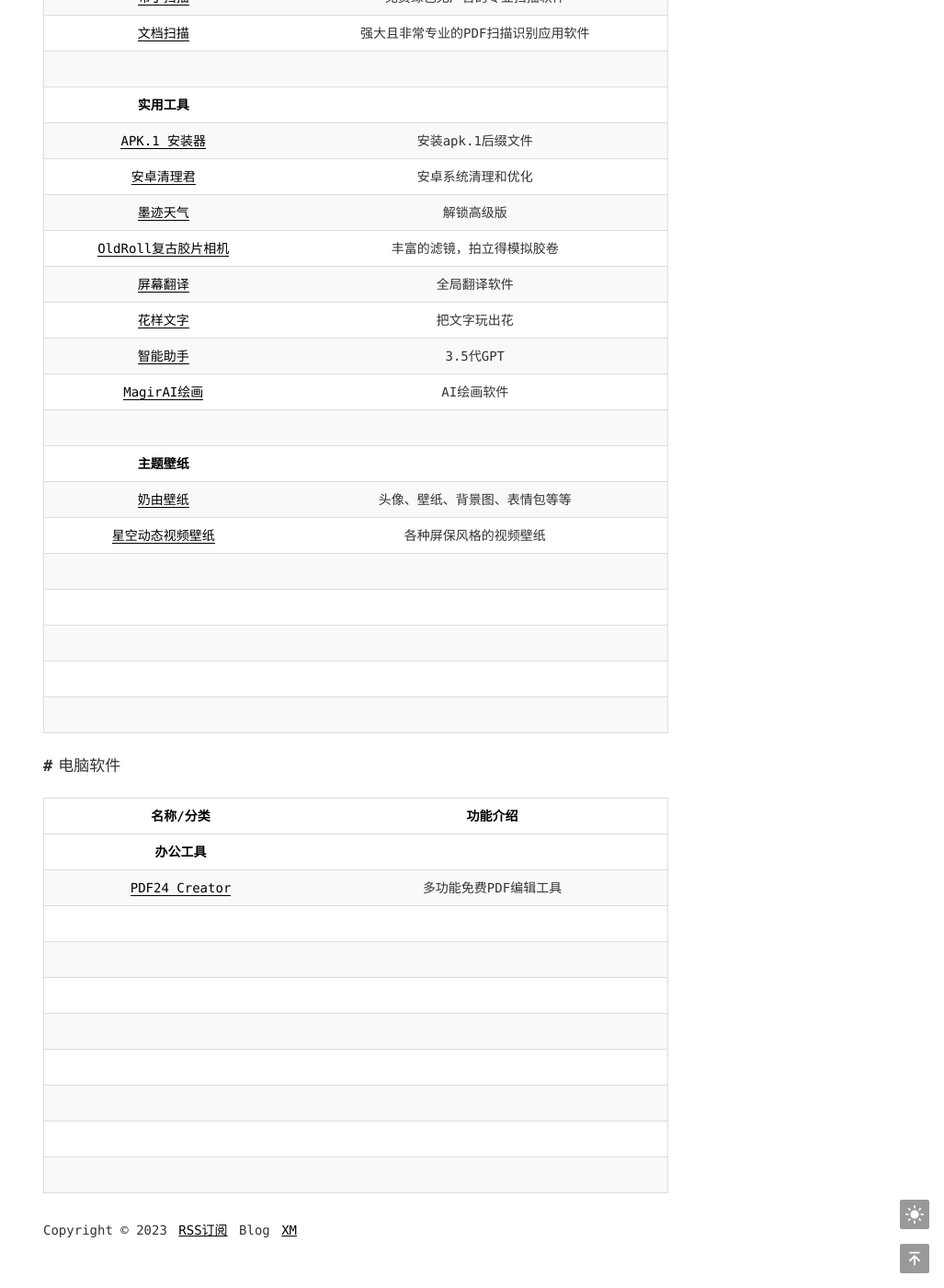
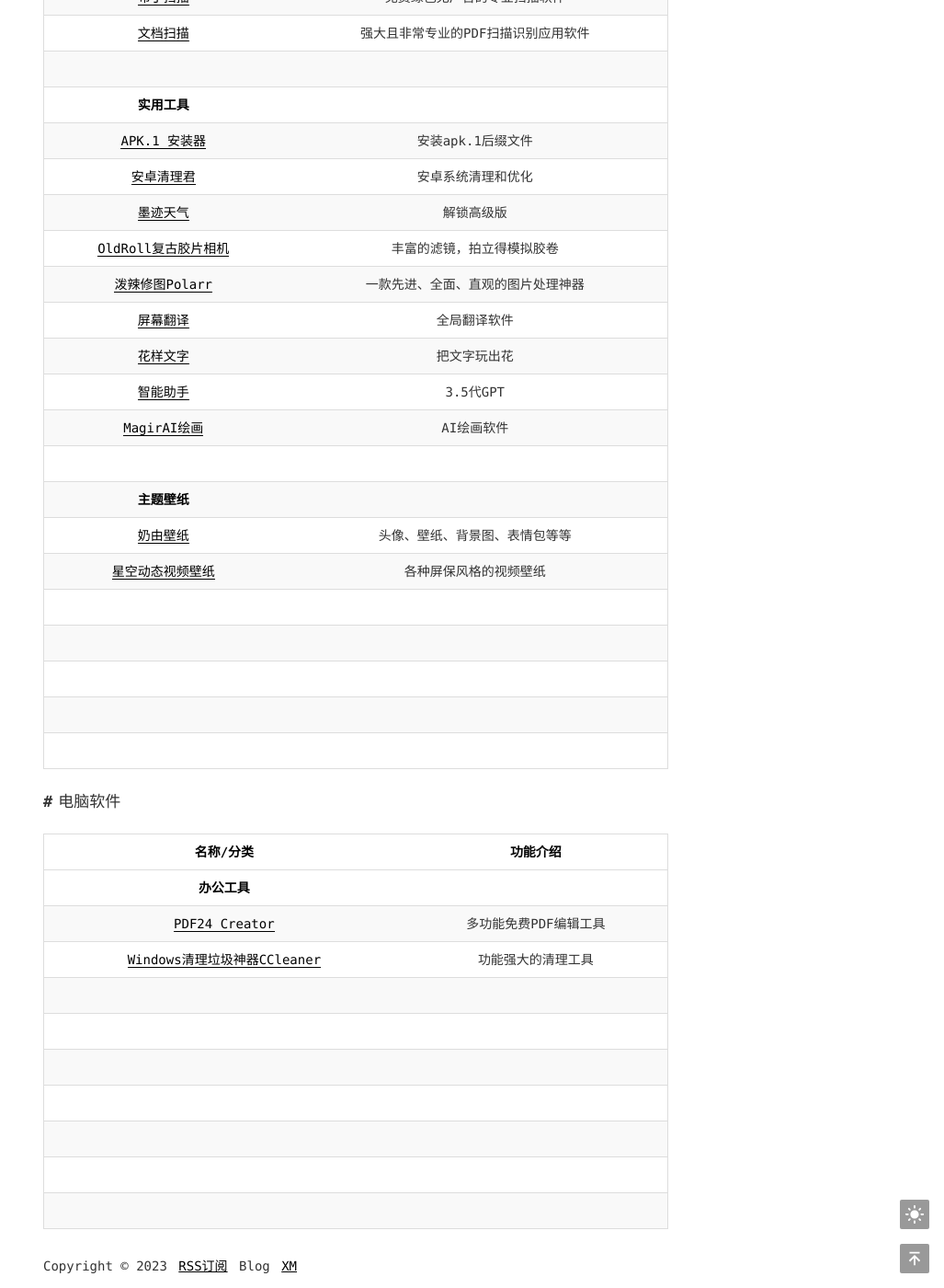
Before and after one commit to MrXmGzh/MrXmGzh.github.io, a Jekyll site: the page built from _posts/2023-12-16-软件总汇.md, in a window 1280 px wide and 1400 px high, scrolled down 1985 px. Shown: the whole window at 92% size, without its empty margins (253-1280 px from the left). Built offline with Jekyll 4.4.1, drawn with Linux system fonts in a browser that asks for light colours.

Commit message:
Initial commit

```diff
--- a/_posts/2023-12-16-软件总汇.md
+++ b/_posts/2023-12-16-软件总汇.md
@@ -64,6 +64,7 @@ categories: [汇总]
 | [安卓清理君](https://mp.weixin.qq.com/s/I3MSq5nVdAgyZSbDNrQCEg) | 安卓系统清理和优化 |
 | [墨迹天气](https://mp.weixin.qq.com/s/oPy-40tU4oiuEFpOqkOHKQ) | 解锁高级版 |
 | [OldRoll复古胶片相机](https://mp.weixin.qq.com/s/MYVi7uRv8zWX12W1QEysvg) | 丰富的滤镜，拍立得模拟胶卷 |
+| [泼辣修图Polarr](https://mp.weixin.qq.com/s/-4cqcfSoi1pLpW1VZQ64EA) | 一款先进、全面、直观的图片处理神器 |
 | [屏幕翻译](https://mp.weixin.qq.com/s/_lEt8JLTEnA1fNAP1uzk4w) | 全局翻译软件 |
 | [花样文字](https://mp.weixin.qq.com/s/MgK-RHNVh8BT2fkFIA7i0Q) | 把文字玩出花 |
 | [智能助手](https://mp.weixin.qq.com/s/ATB7FavuSyOA2IWTwyIm2Q) | 3.5代GPT |
@@ -84,6 +85,7 @@ categories: [汇总]
 |:-:|:--------:|
 | **办公工具** |  |
 | [PDF24 Creator](https://mp.weixin.qq.com/s/NoZrztHm__IUaYmy2iXP1g) | 多功能免费PDF编辑工具 |
+| [Windows清理垃圾神器CCleaner](https://mp.weixin.qq.com/s/l9ZjbrwBQTm-NsxZGX9E-w) | 功能强大的清理工具 |
 |                                                              |                       |
 |                                                              |                       |
 |                                                              |                       |
@@ -91,4 +93,3 @@ categories: [汇总]
 |                                                              |                       |
 |                                                              |                       |
 |                                                              |                       |
-|                                                              |                       |
```
